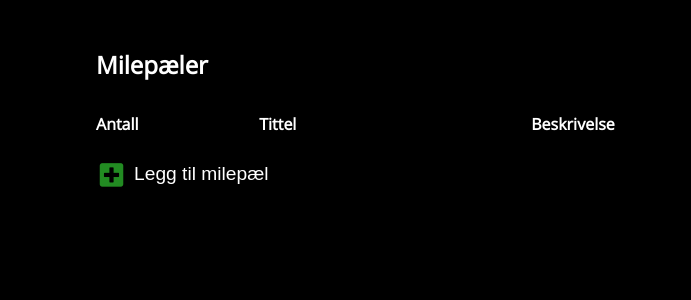
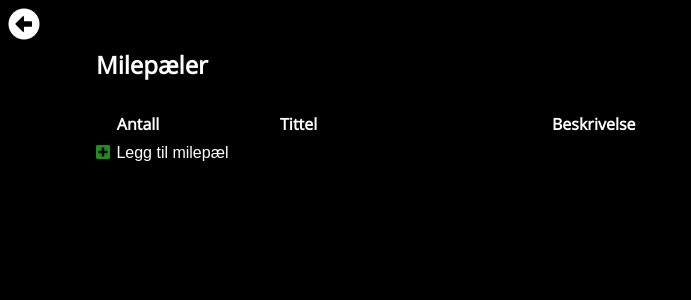
Before and after one commit to mbuvarp/socicount, a Vue app in the folder socicount/: page /config in a window 1280 px wide. Shown: the top 300 px of the page, without its empty margins (0-691 px from the left). Built offline with nearby package versions, Linux system fonts and the light colour scheme.

Commit message:
Adding localStorage support

```diff
--- a/socicount/src/components/Config.vue
+++ b/socicount/src/components/Config.vue
@@ -2,15 +2,20 @@
 
     <div class="config">
         <goal-dialog></goal-dialog>
+        <router-link :to="{ name: 'Main' }">
+            <div class="back"></div>
+        </router-link>
         <div class="category">
             <h2 class="head">Milepæler</h2>
             <div class="body goals">
                 <div class="goal headers">
+                    <div class="empty"></div>
                     <div class="count">Antall</div>
                     <div class="title">Tittel</div>
                     <div class="description">Beskrivelse</div>
                 </div>
-                <div class="goal" v-for="goal in sortedGoals" :key="goal.count">
+                <div class="goal" v-for="goal in sortedGoals" :key="goal.id">
+                    <div class="remove" @click="removeGoal(goal.id)"></div>
                     <div class="count" v-text="goal.count"></div>
                     <div class="title" v-text="goal.title"></div>
                     <div class="description" v-text="goal.description"></div>
@@ -44,8 +49,13 @@ export default {
     },
 
     methods: {
+        removeGoal(id) {
+            this.removeGoalById(id)
+        },
+
         ...mapMutations([
-            'toggleDialog'
+            'toggleDialog',
+            'removeGoalById'
         ])
     }
 }
@@ -57,6 +67,24 @@ export default {
     .config {
         padding: 3em 6em;
 
+        .back {
+            position: absolute;
+            top: 0.5em;
+            left: 0.5em;
+            color: white;
+
+            &:before {
+                content: '\f359';
+                font-family: 'FontAwesome';
+                font-size: 2em;
+            }
+            &:hover {
+                color: silver;
+            }
+            &:active {
+                color: #889;
+            }
+        }
         .category {
 
             .head {
@@ -69,38 +97,46 @@ export default {
 
                     .goal {
                         display: grid;
-                        grid-template-columns: 15% 25% 60%;
+                        grid-template-columns: 1.3em 15% 25% auto;
                         grid-template-rows: 1fr;
                         padding: 0.2em 0;
 
-                        .count { grid-column: 1; }
-                        .title { grid-column: 2; }
-                        .description { grid-column: 3; }
+                        .empty { grid-column: 1; }
+                        .remove {
+                            grid-column: 1;
+                            color: firebrick;
+
+                            &:before {
+                                content: '\f146';
+                                font-family: 'FontAwesome';
+                            }
+                            &:hover {
+                                color: red;
+                            }
+                        }
+                        .count { grid-column: 2; }
+                        .title { grid-column: 3; }
+                        .description { grid-column: 4; }
                         .add {
                             grid-column-start: 1;
-                            grid-column-end: 4;
-                            margin-top: 1em;
+                            grid-column-end: 5;
 
                             button {
                                 border: none;
                                 background-color: inherit;
                                 color: white;
-                                padding: 0.2em 0.5em 0.2em 0.2em;
-                                font-size: 1.2em;
+                                padding: 0;
+                                font-size: 1em;
                                 border-radius: 2px;
-                                vertical-align: bottom;
 
                                 &:before {
                                     content: '\f0fe';
                                     font-family: 'FontAwesome';
                                     color: forestgreen;
                                     padding-right: 0.4em;
-                                    vertical-align: middle;
-                                    font-size: 1.4em;
                                 }
                                 &:hover {
-                                    color: black;
-                                    background-color: #9a8f9e;
+                                    color: forestgreen;
                                 }
                             }
                         }
--- a/socicount/src/components/GoalDialog.vue
+++ b/socicount/src/components/GoalDialog.vue
@@ -3,11 +3,11 @@
         <div class="fade"></div>
         <div class="body">
             <h2>Legg til milepæl</h2>
-            <input type="text" v-model="count" @keypress="isNumber" placeholder="Antall">
+            <input type="text" v-model="count" @keypress="isNumber" placeholder="Antall" id="count-input">
             <input type="text" v-model="title" maxlength="64" placeholder="Tittel">
             <textarea v-model="description" placeholder="Beskrivelse"></textarea>
-            <button type="button" class="close" @click="toggleDialog('goal')"></button>
             <button type="button" class="save" @click="saveGoal">Lagre</button>
+            <button type="button" class="close" @click="close"></button>
         </div>
     </div>
 </template>
@@ -23,6 +23,16 @@ export default {
             count: 0,
             title: '',
             description: ''
+        }
+    },
+
+    watch: {
+        showGoalDialog(show) {
+            if (show) {
+                setTimeout(() => {
+                    document.getElementById('count-input').select()
+                }, 50)
+            }
         }
     },
 
@@ -54,8 +64,15 @@ export default {
                     title: this.title,
                     description: this.description
                 })
-                this.toggleDialog('goal')
+                this.close()
             }
+        },
+        close() {
+            this.count = 0
+            this.title = ''
+            this.description = ''
+
+            this.toggleDialog('goal')
         },
 
         ...mapMutations([
--- a/socicount/src/components/TopBar.vue
+++ b/socicount/src/components/TopBar.vue
@@ -1,5 +1,11 @@
 <template>
-    <div class="topbar"></div>
+    <div class="topbar">
+        <div class="right">
+            <router-link :to="{ name: 'Config' }">
+                <div class="config"></div>
+            </router-link>
+        </div>
+    </div>
 </template>
 
 <script>
@@ -16,6 +22,29 @@ export default {
     grid-column-start: 1;
     grid-column-end: 3;
     grid-row: 1;
+    padding: 0.3em;
+
+    .right {
+        display: inline-block;
+        float: right;
+
+        .config {
+            display: inline-block;
+            color: white;
+
+            &:before {
+                content: '\f013';
+                font-family: 'FontAwesome';
+                font-size: 2.4em;
+            }
+            &:hover {
+                color: silver;
+            }
+            &:active {
+                color: #889;
+            }
+        }
+    }
 }
 
 </style>
--- a/socicount/src/store/index.js
+++ b/socicount/src/store/index.js
@@ -26,7 +26,23 @@ export default new Vuex.Store({
 
         /* Goal should ba an object with keys 'count', 'title', 'description' */
         addGoal(state, goal) {
-            state.goals.push(goal)
+            const createId = () => {
+                let r = ''
+                for (let i = 0; i < 32; i++)
+                    r += String.fromCharCode(97 + Math.floor(Math.random() * Math.floor(26)))
+                return r
+            }
+            const g = {
+                id: createId(),
+                ...goal
+            }
+
+            state.goals.push(g)
+
+            // Update localStorage
+        },
+        removeGoalById(state, id) {
+            state.goals = state.goals.filter(g => g.id !== id)
         },
 
         toggleDialog(state, dialog) {
```
Also changed, not shown: socicount/src/functions/ls.js (added).
